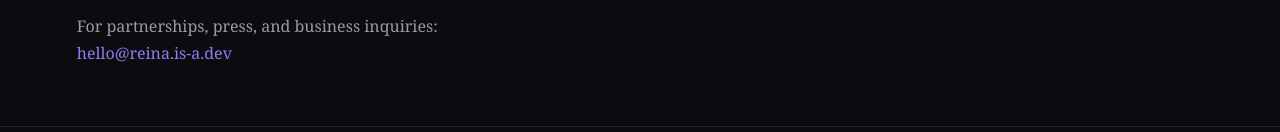
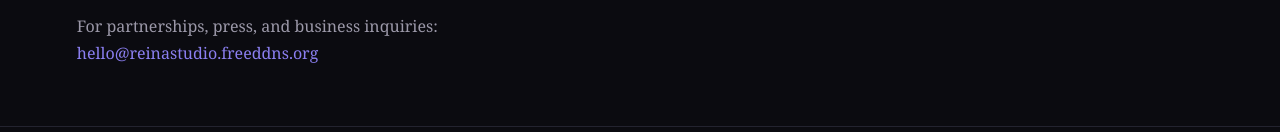
Before and after one commit to jafarimojtaba557/jafarimojtaba557.github.io, a plain HTML site: page index.html in a window 1280 px wide. Shown: the part 1800-1932 px from the top of the page. Drawn offline with Linux system fonts and the light colour scheme.

Commit message:
Update contact email to hello@reinastudio.freeddns.org

```diff
--- a/index.html
+++ b/index.html
@@ -88,7 +88,7 @@
 <section id="contact">
   <h2>Contact</h2>
   <p>For partnerships, press, and business inquiries:<br>
-  <a href="mailto:hello@reina.is-a.dev">hello@reina.is-a.dev</a></p>
+  <a href="mailto:hello@reinastudio.freeddns.org">hello@reinastudio.freeddns.org</a></p>
 </section>
 
 <footer>
```
